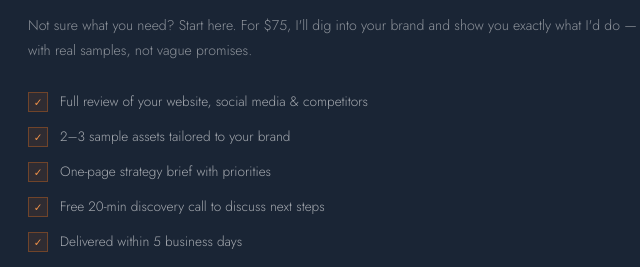
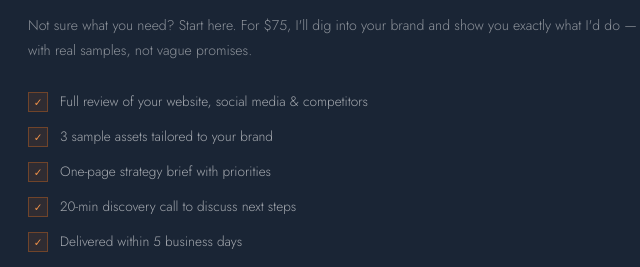
Before and after one commit to trupialstudio/Trupial-Studio-Website, a plain HTML site: page index.html in a window 1280 px wide. Shown: the part 2252-2519 px from the top of the page, 32-672 px from the left. Drawn offline with nearby package versions, Linux system fonts and the light colour scheme; a web font is replaced by a local one.

Commit message:
Took out free

```diff
--- a/index.html
+++ b/index.html
@@ -695,9 +695,9 @@
       <p class="taster-desc">Not sure what you need? Start here. For $75, I'll dig into your brand and show you exactly what I'd do — with real samples, not vague promises.</p>
       <ul class="taster-includes" style="margin-top:8px;">
         <li><span class="taster-check">✓</span> Full review of your website, social media & competitors</li>
-        <li><span class="taster-check">✓</span> 2–3 sample assets tailored to your brand</li>
+        <li><span class="taster-check">✓</span> 3 sample assets tailored to your brand</li>
         <li><span class="taster-check">✓</span> One-page strategy brief with priorities</li>
-        <li><span class="taster-check">✓</span> Free 20-min discovery call to discuss next steps</li>
+        <li><span class="taster-check">✓</span> 20-min discovery call to discuss next steps</li>
         <li><span class="taster-check">✓</span> Delivered within 5 business days</li>
       </ul>
     </div>
```
